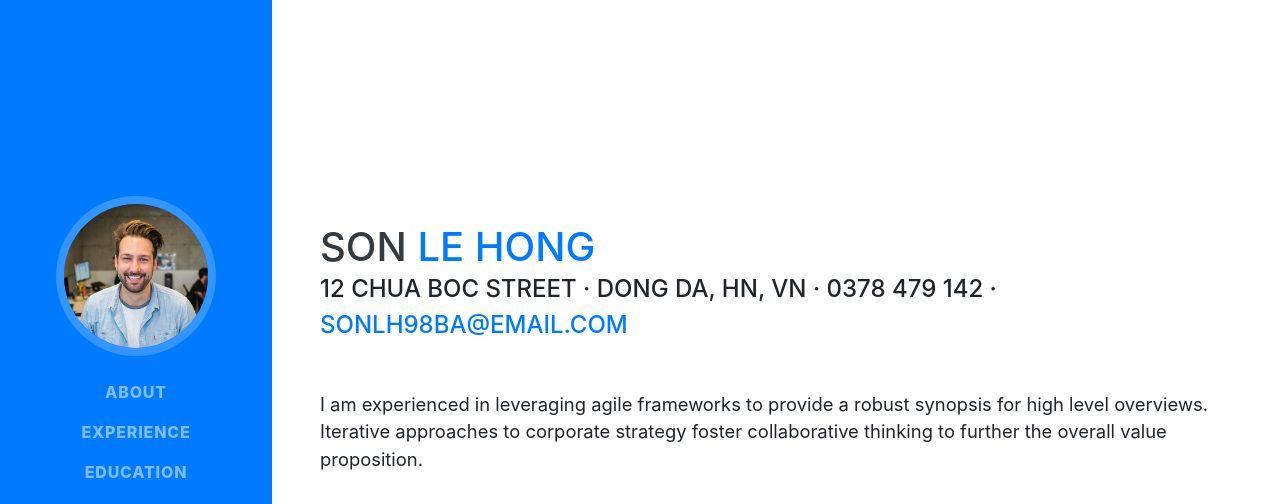
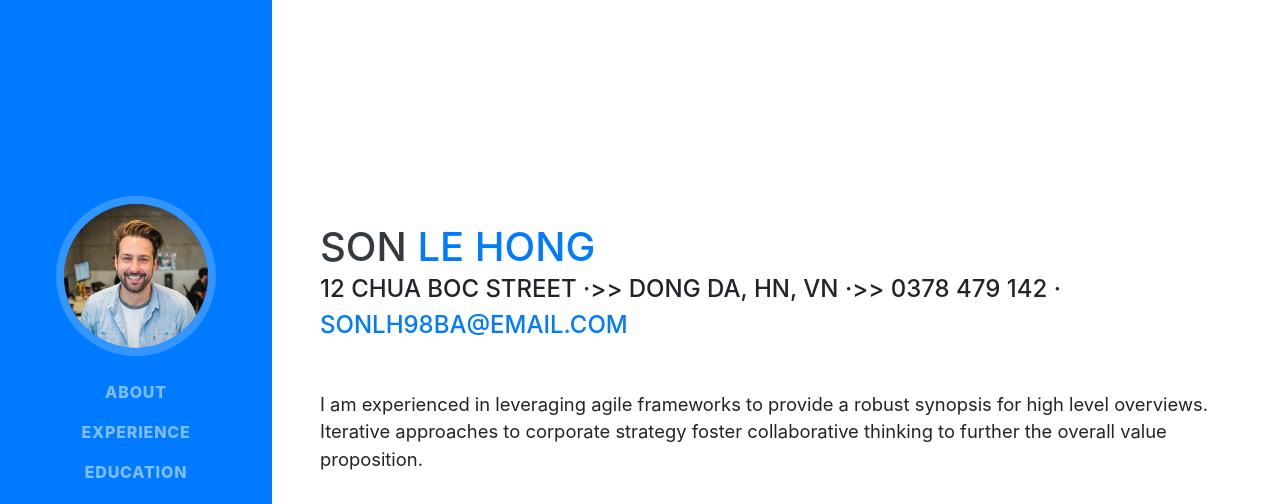
Before and after one commit to sonlh98ba/sonlh98ba.github.io, a website with bundled scripts: page index.html in a window 1280 px wide. Shown: the top 504 px of the page. Built offline with nearby package versions, Linux system fonts and the light colour scheme; a web font is replaced by a local one.

Commit message:
Update index.html

```diff
--- a/index.html
+++ b/index.html
@@ -66,7 +66,7 @@
         <h1 class="mb-0">Son
           <span class="text-primary">Le Hong</span>
         </h1>
-        <div class="subheading mb-5">12 Chua Boc Street · Dong Da, HN, VN · 0378 479 142 ·
+        <div class="subheading mb-5">12 Chua Boc Street ·>> Dong Da, HN, VN ·>> 0378 479 142 ·
           <a href="mailto:name@email.com">sonlh98ba@email.com</a>
         </div>
         <p class="lead mb-5">I am experienced in leveraging agile frameworks to provide a robust synopsis for high level overviews. Iterative approaches to corporate strategy foster collaborative thinking to further the overall value proposition.</p>
```
